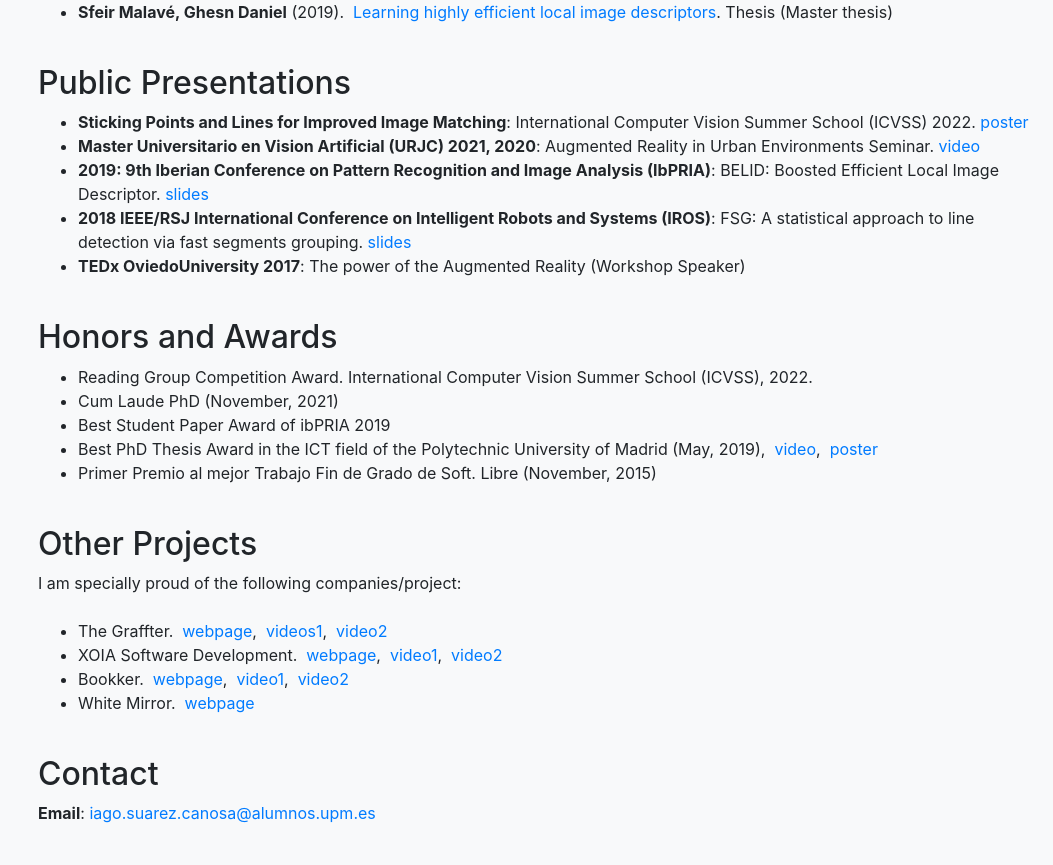
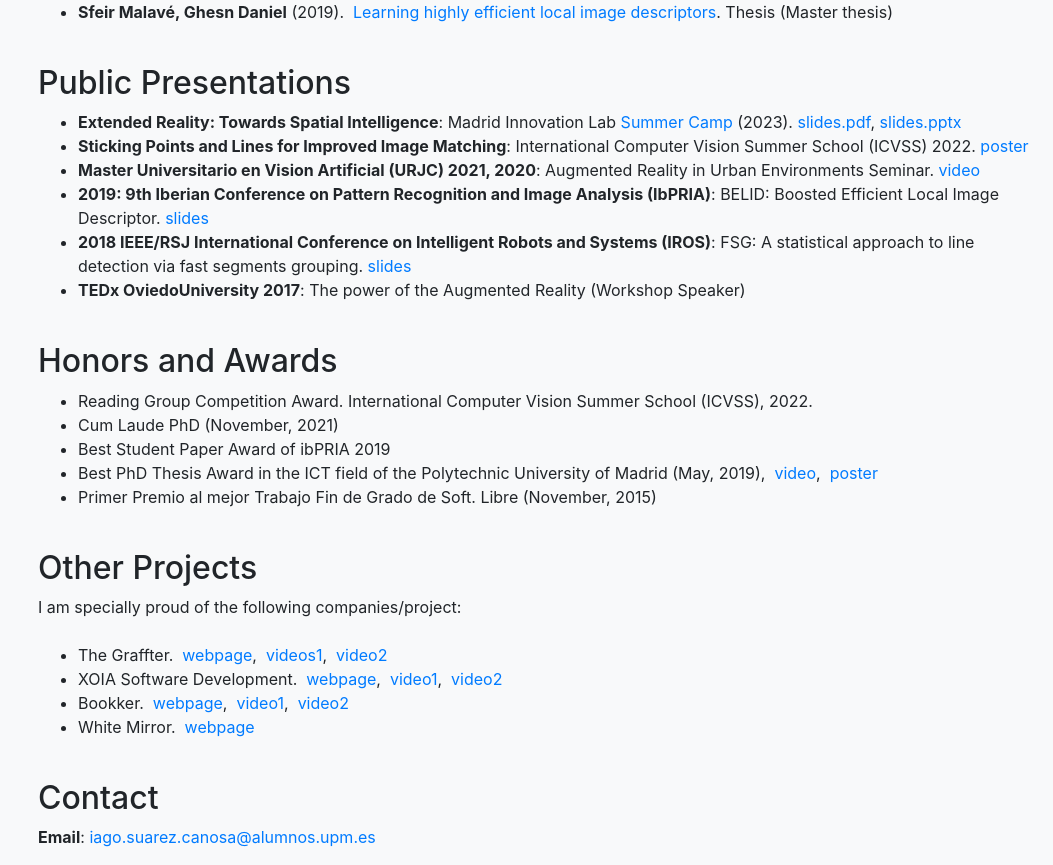
Before and after one commit to iago-suarez/iago-suarez.github.io, a React (Create React App) app: page / in a window 1280 px wide. Shown: the part 2150-3015 px from the top of the page, without its empty margins (227-1280 px from the left). Before the commit the page ends 2991 px from the top, so only its background shows below. Built offline with nearby package versions, Linux system fonts and the light colour scheme.

Commit message:
(ADD) Adding pdf of MIL Summer Camp 2023

```diff
--- a/src/pages/Home.js
+++ b/src/pages/Home.js
@@ -9,6 +9,7 @@
 import SlidesTFM from '../documents/Slides_TFM_iago.pdf'
 import SlidesPhD from '../documents/Slides_PhD_iago.pdf'
 import PosterICVSS22 from '../documents/Poster_ICVSS22_Iago_Suarez.pdf'
+import SummerCampMIL23 from '../documents/SummerCampMIL23.pdf'
 import ImgELSED from '../images/ELSED.jpg'
 import ImgGlueStick from '../images/gluestick.gif'
 import ImgFSG from '../images/FsgIros18.gif'
@@ -310,6 +311,8 @@
             <div id="presentations-section">
               <h2>Public Presentations</h2>
               <ul>
+                <li><b>Extended Reality: Towards Spatial Intelligence</b>: Madrid Innovation Lab <a href="https://milmadrid.es/disfruta-el-verano-a-mil-summer-camp-2023/">Summer Camp</a> (2023).&nbsp;
+                <a href={SummerCampMIL23} target="_blank" rel="noreferrer">slides.pdf</a>, <a href="https://docs.google.com/presentation/d/1EM4jQSoufcEDOPeYmybGYD3QeBP7XHYx/edit?usp=sharing&ouid=103357012295063844651&rtpof=true&sd=true" target="_blank" rel="noreferrer">slides.pptx</a> </li>
                 <li><b>Sticking Points and Lines for Improved Image Matching</b>: International Computer Vision Summer School (ICVSS) 2022. <a href={PosterICVSS22} target="_blank" rel="noreferrer">poster</a></li>
                 <li><b>Master Universitario en Vision Artificial (URJC) 2021, 2020</b>: Augmented Reality in Urban Environments Seminar.&nbsp;
                   <a href="https://youtu.be/zijWdXDjwb0"  target="_blank" rel="noreferrer">video</a>
```
Also changed, not shown: 1 other file (tests, documents, lock files or other folders).
